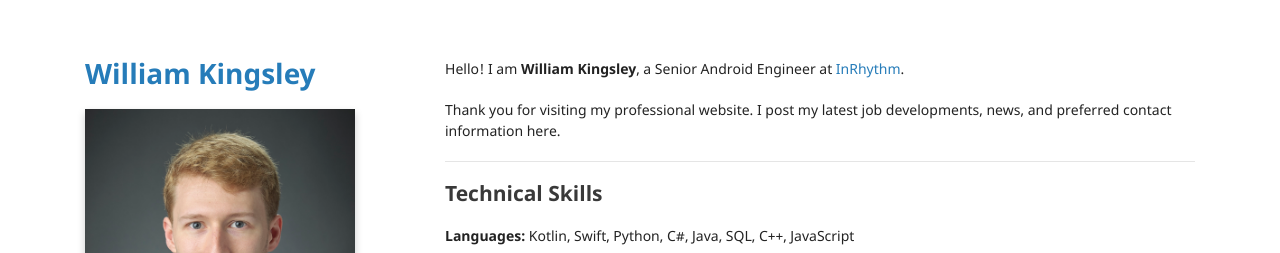
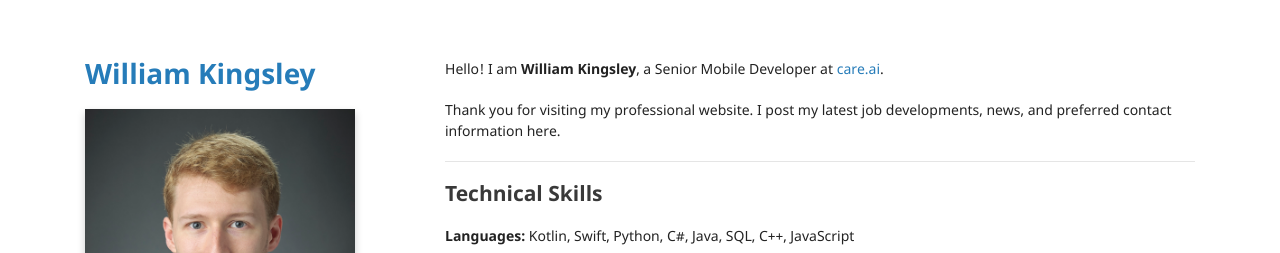
Before and after one commit to data-programmer/data-programmer.github.io, a Jekyll site: the page built from index.md, in a window 1280 px wide and 900 px high. Shown: the top 253 px of the window. Built offline with Jekyll 4.4.1, drawn with Linux system fonts in a browser that asks for light colours; some of the changed text lies outside the part shown.

Commit message:
Updating for care.ai

```diff
--- a/_data/news.yml
+++ b/_data/news.yml
@@ -1,3 +1,7 @@
+- news: "I'm happy to share that I'm starting a new position as a Senior Mobile Developer at care.ai!"
+  date: "January 2, 2023"
+  show: true
+
 - news: "I've begun updating and improving my GitHub presents. More to follow soon!"
   date: "December 19, 2022"
   show: true
--- a/_data/work.yml
+++ b/_data/work.yml
@@ -15,7 +15,7 @@
 
 - company: "Aktiv Connection"
   location: "Bozeman, MT"
-  title: "Software Engineer"
+  title: "Software Engineer, Co-Founder"
   date: "Mar. 2020 - Apr. 2021"
 
 - company: "MilTech"
--- a/index.md
+++ b/index.md
@@ -2,7 +2,7 @@
 layout: default
 ---
 
-Hello! I am **William Kingsley**, a Senior Android Engineer at [InRhythm](https://www.inrhythm.com/).
+Hello! I am **William Kingsley**, a Senior Mobile Developer at [care.ai](https://www.care.ai/).
 
 Thank you for visiting my professional website. I post my latest job developments, news, and preferred contact information here.
 
```
